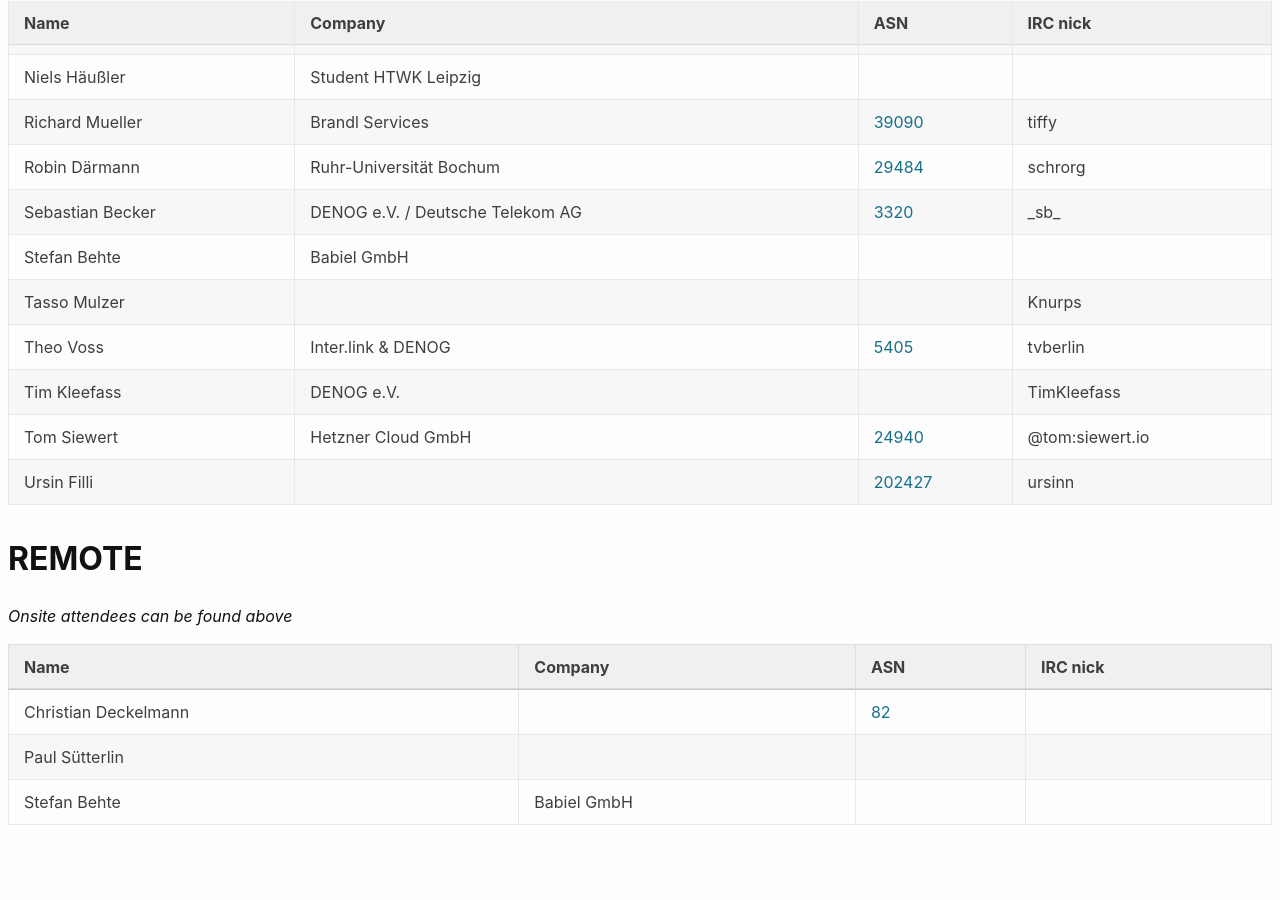
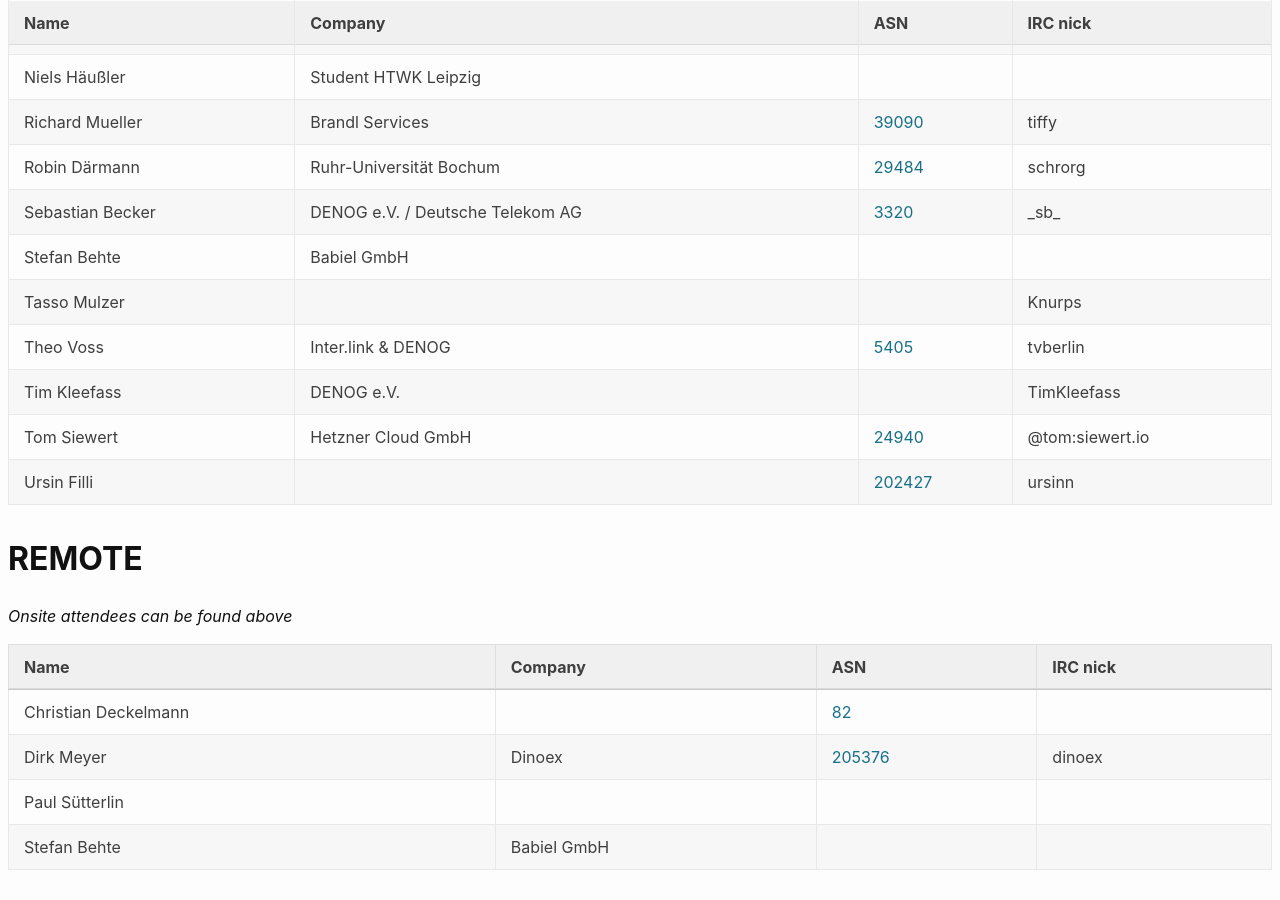
Before and after one commit to denog/pretix-attendeelist, a Jekyll site: the page built from denog16/index.markdown, in a window 1280 px wide and 900 px high, scrolled down 752 px. Built offline with Jekyll 4.4.1, drawn with Linux system fonts in a browser that asks for light colours; before the commit the page ends 1607 px from its top, so only the background shows below that.

Commit message:
Latest data: Thu Jul  4 15:47:54 UTC 2024

```diff
--- a/_data/attendees_denog16_online.json
+++ b/_data/attendees_denog16_online.json
@@ -4,6 +4,12 @@
     "company": null,
     "irc": null,
     "asn": "82"
+  },
+  {
+    "name": "Dirk Meyer",
+    "company": "Dinoex",
+    "irc": "dinoex",
+    "asn": "205376"
   },
   {
     "name": "Paul Sütterlin",
```
